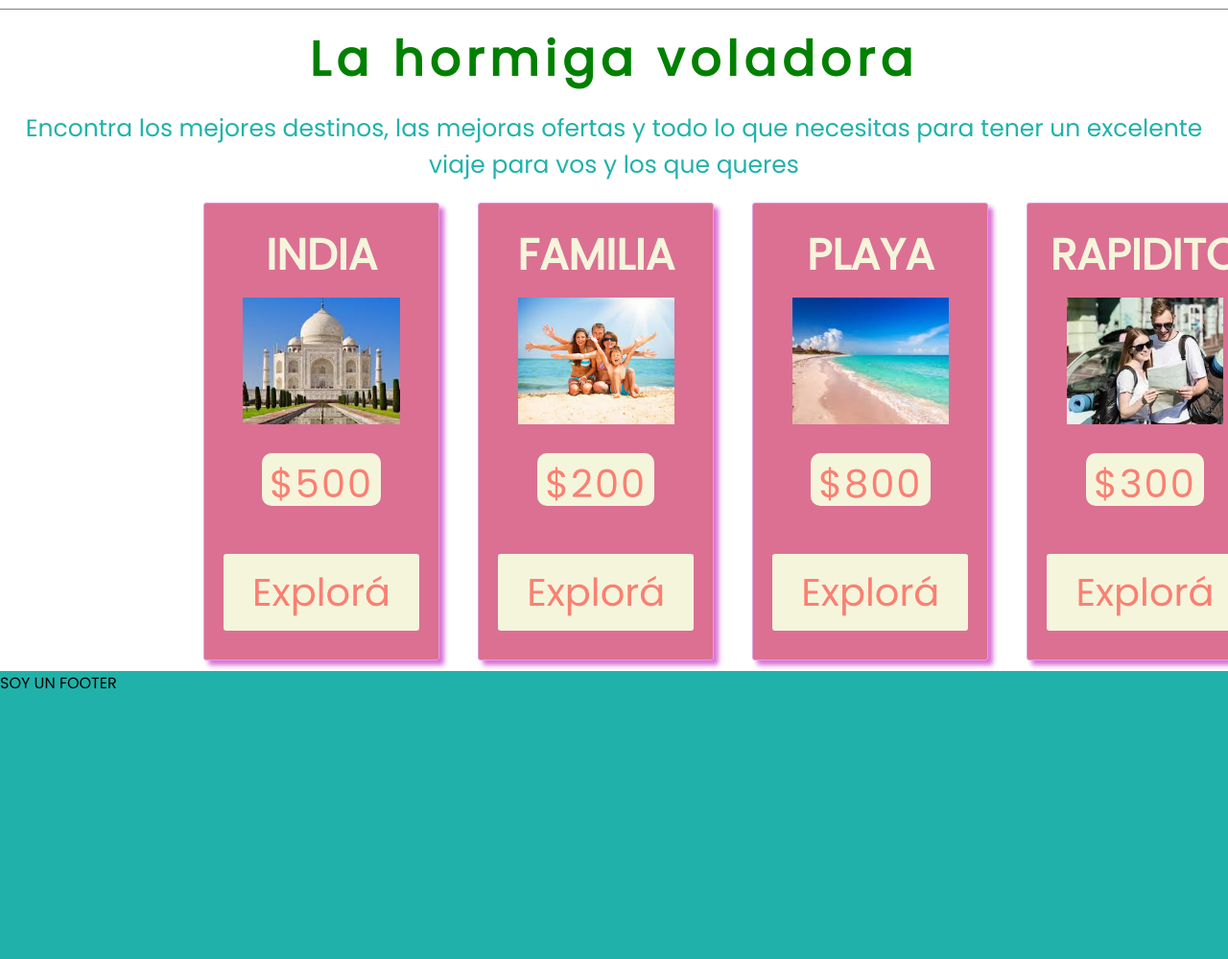
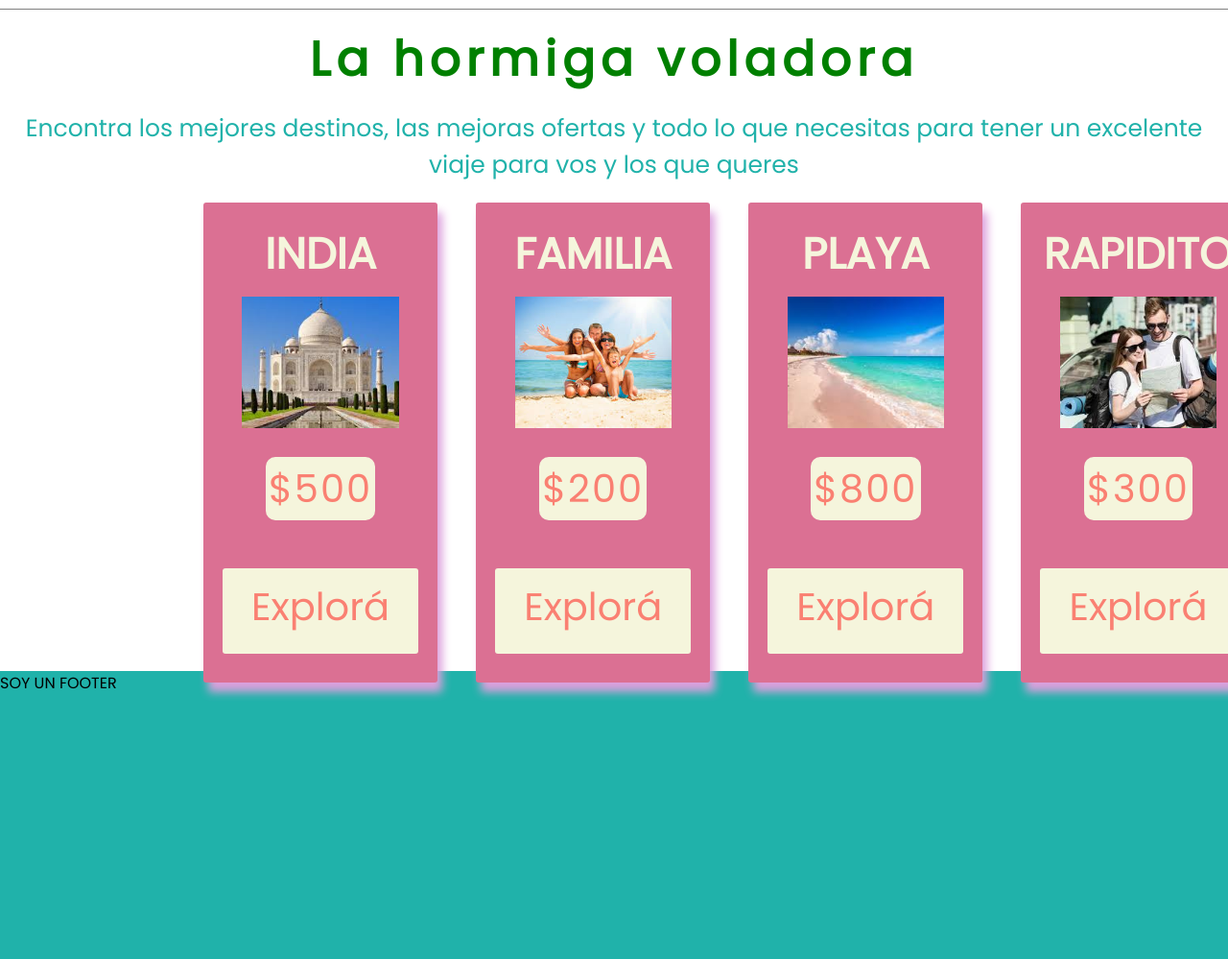
Before and after one commit to MatiasStancato/agencialahormiguita, a plain HTML site: page index.html in a window 1280 px wide. Shown: the part 715-1714 px from the top of the page at 96% size. Drawn offline with Linux system fonts and the light colour scheme.

Commit message:
arreglo boton .aCard

```diff
--- a/css/styles.css
+++ b/css/styles.css
@@ -205,13 +205,12 @@ header{
     flex-direction: column;
     justify-content: space-between;
     align-items: center;
-    border: 1px solid plum;
     background-color: palevioletred;
     margin: 0px 20px;
     padding: 10px 20px;
     border-radius: 3px;
     border-radius: 3px;
-    box-shadow: 5px 5px 5px orchid;
+    box-shadow: 5px 10px 10px plum
 }
 .titleCard{
     color: beige;
@@ -219,7 +218,7 @@ header{
 }
 .imgCard{
     width: 80%;
-    height: 100%;
+    height: 150px;
     object-fit: cover;
 }
 
@@ -229,10 +228,9 @@ header{
     font-size: 40px;
     margin: 30px 0;
     border-radius: 10px;
-    padding: 2px 8px;
+    padding: 3px;
     color: salmon;
-    padding-bottom: 0px;
-    height: 12%;
+    height: max-content;
     text-align: center;
     letter-spacing: 2px;
 }
@@ -250,7 +248,8 @@ header{
     text-align: center;
 }
 .aCard:hover{
-    border: 3px solid gray
+    border: 1px solid gray;
+    box-shadow: 0px 5px 5px gray;
 }
 
 .footer{
```
